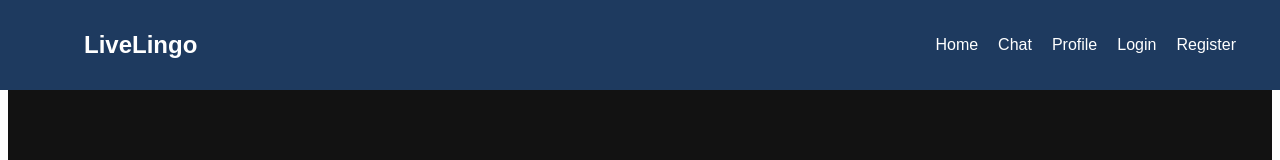
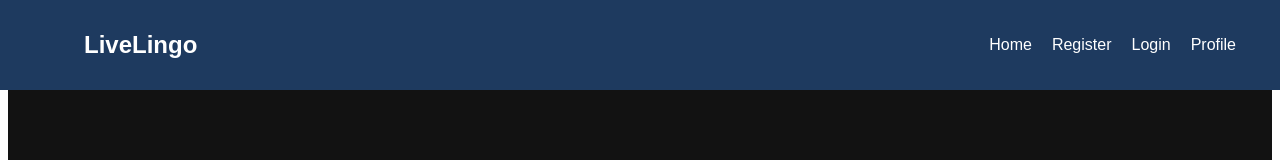
Before and after one commit to harshi2214/live-lingo-client, a React (Vite) app: page / in a window 1280 px wide. Shown: the top 160 px of the page. Built offline with nearby package versions, Linux system fonts and the light colour scheme.

Commit message:
Updated Header.jsx

```diff
--- a/src/components/layout/Header.jsx
+++ b/src/components/layout/Header.jsx
@@ -10,10 +10,9 @@ const Header = () => {
         <nav>
           <ul className="nav-links">
             <li><Link to="/">Home</Link></li>
-            <li><Link to="/chat">Chat</Link></li>
+            <li><Link to="/Register">Register</Link></li>
+            <li><Link to="/login">Login</Link></li>
             <li><Link to="/profile">Profile</Link></li>
-            <li><Link to="/login">Login</Link></li>
-            <li><Link to="/Register">Register</Link></li>
           </ul>
         </nav>
       </div>
```
